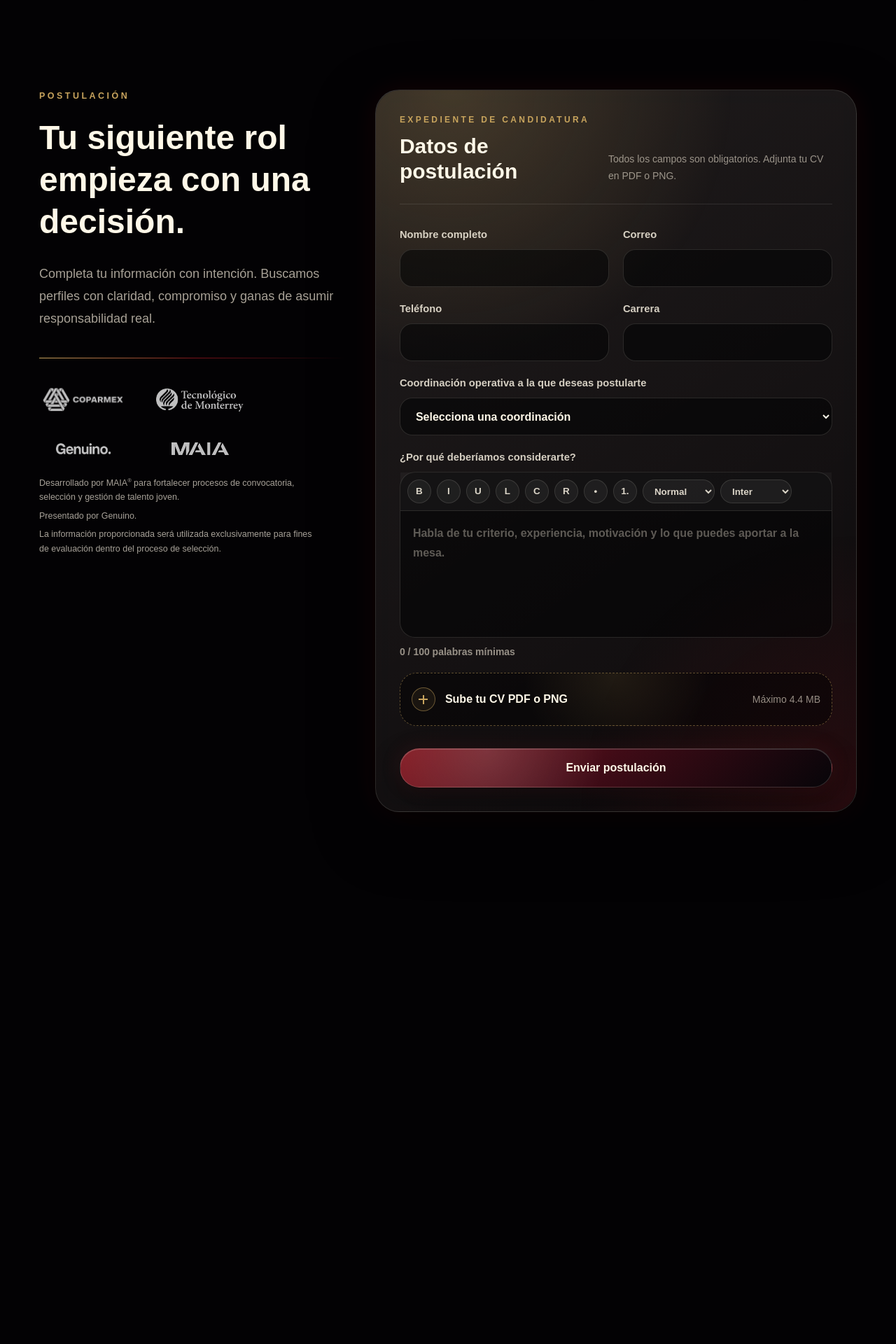
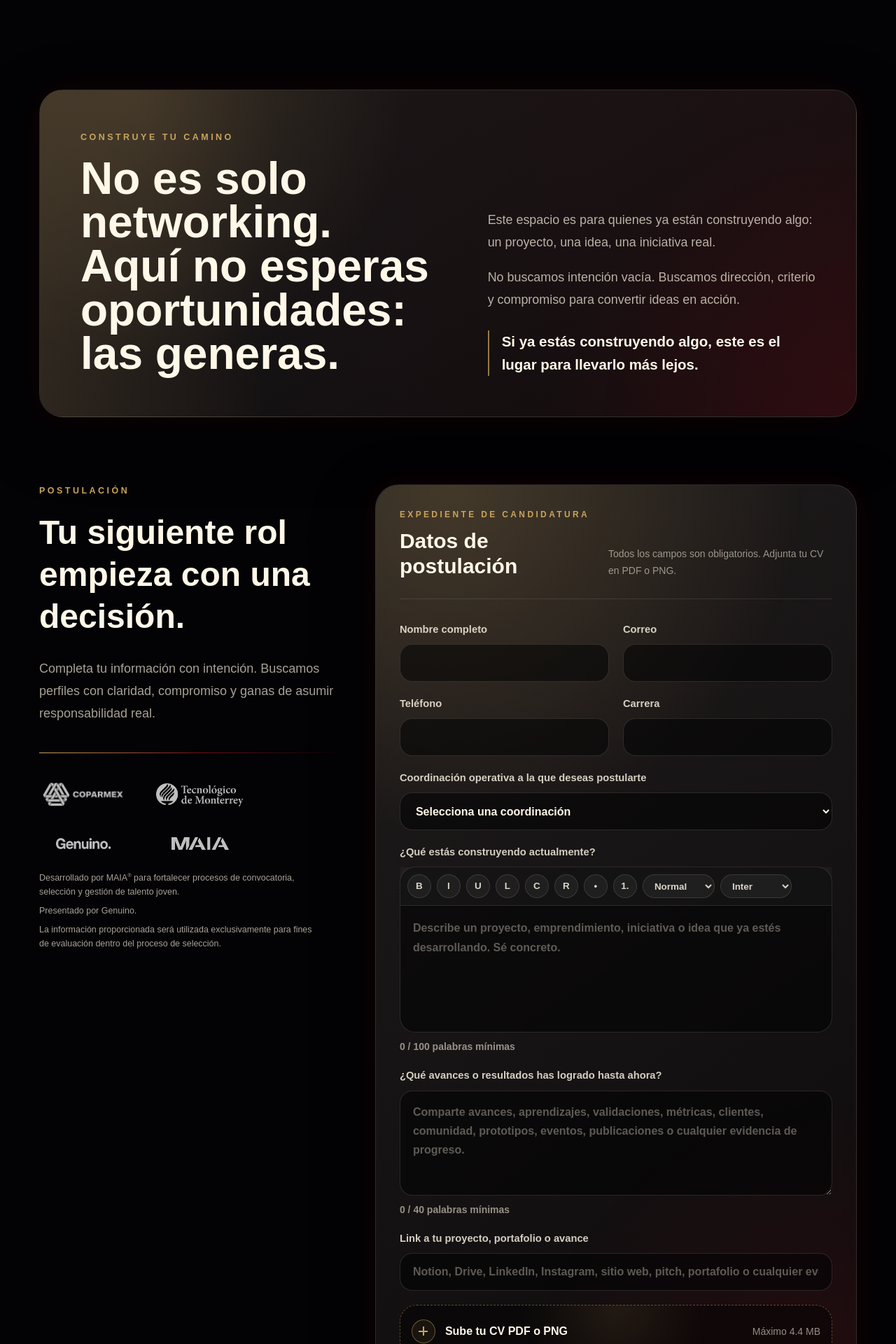
Before and after one commit to nathaliealvarez340-lgtm/lideres-coparmex, a Next.js app: page / in a window 1280 px wide. Shown: the part 2620-4540 px from the top of the page at 70% size. Before the commit the page ends 3908 px from the top, so only its background shows below. Built offline with nearby package versions, Linux system fonts and the light colour scheme.

Commit message:
Feat: filtro de perfiles + mejoras formulario + envío a Rodrigo

```diff
--- a/app/api/applications/route.ts
+++ b/app/api/applications/route.ts
@@ -5,6 +5,7 @@ const requiredFields = [
   "career",
   "coordination",
   "why",
+  "progress",
 ];
 
 const allowedCoordinations = [
@@ -28,6 +29,8 @@ export async function POST(request: Request) {
       ]),
     );
     const cv = formData.get("cv");
+    const projectLink = String(formData.get("projectLink") ?? "").trim();
+    values.projectLink = projectLink;
 
     const missingField = requiredFields.find((field) => !values[field]);
 
@@ -55,6 +58,16 @@ export async function POST(request: Request) {
     if (values.why.length < 20) {
       return Response.json(
         { message: "Cuéntanos un poco más sobre tu perfil." },
+        { status: 400 },
+      );
+    }
+
+    if (countWords(values.progress) < 40) {
+      return Response.json(
+        {
+          message:
+            "Tu respuesta sobre avances debe tener al menos 40 palabras mínimas.",
+        },
         { status: 400 },
       );
     }
@@ -100,9 +113,12 @@ export async function POST(request: Request) {
       },
       body: JSON.stringify({
         from: fromEmail,
-        to: ["nathaliealvarez340@gmail.com"],
+        to: [
+          "nathaliealvarez340@gmail.com",
+          "Rpolancomaldonado@gmail.com",
+        ],
         reply_to: values.email,
-        subject: `Nueva postulación - ${values.fullName}`,
+        subject: "Nueva postulación | Mesa de Líderes COPARMEX",
         html: buildEmailHtml(values),
         attachments: [
           {
@@ -151,6 +167,10 @@ function isAllowedFile(file: File) {
   );
 }
 
+function countWords(text: string) {
+  return text.match(/[\p{L}\p{N}]+(?:['’-][\p{L}\p{N}]+)*/gu)?.length ?? 0;
+}
+
 function getContentTypeFromName(fileName: string) {
   return fileName.toLowerCase().endsWith(".png") ? "image/png" : "application/pdf";
 }
@@ -164,8 +184,15 @@ function buildEmailHtml(values: Record<string, string>) {
       <p><strong>Teléfono:</strong> ${escapeHtml(values.phone)}</p>
       <p><strong>Carrera:</strong> ${escapeHtml(values.career)}</p>
       <p><strong>Coordinación:</strong> ${escapeHtml(values.coordination)}</p>
-      <p><strong>¿Por qué deberían considerarle?</strong></p>
+      <p><strong>¿Qué está construyendo actualmente?</strong></p>
       <p>${escapeHtml(values.why).replace(/\n/g, "<br />")}</p>
+      <p><strong>¿Qué avances o resultados ha logrado hasta ahora?</strong></p>
+      <p>${escapeHtml(values.progress).replace(/\n/g, "<br />")}</p>
+      ${
+        values.projectLink
+          ? `<p><strong>Link a proyecto, portafolio o avance:</strong> <a href="${escapeHtml(values.projectLink)}">${escapeHtml(values.projectLink)}</a></p>`
+          : ""
+      }
     </div>
   `;
 }
--- a/app/globals.css
+++ b/app/globals.css
@@ -549,6 +549,85 @@ body {
   line-height: 1.58;
 }
 
+.build-path-block {
+  animation: feature-enter 620ms ease both;
+}
+
+.build-path-panel {
+  position: relative;
+  display: grid;
+  overflow: hidden;
+  gap: clamp(28px, 5vw, 72px);
+  border: 1px solid rgba(255, 248, 232, 0.12);
+  border-radius: 34px;
+  background:
+    radial-gradient(circle at 12% 0%, rgba(200, 164, 93, 0.18), transparent 34%),
+    radial-gradient(circle at 100% 100%, rgba(122, 17, 25, 0.24), transparent 34%),
+    linear-gradient(145deg, rgba(255, 248, 232, 0.09), rgba(255, 248, 232, 0.026)),
+    rgba(10, 6, 8, 0.52);
+  box-shadow:
+    0 28px 90px rgba(0, 0, 0, 0.38),
+    0 0 42px rgba(122, 17, 25, 0.14);
+  backdrop-filter: blur(20px);
+  padding: clamp(28px, 5vw, 58px);
+}
+
+.build-path-panel::before {
+  position: absolute;
+  inset: 0;
+  border-radius: inherit;
+  background: linear-gradient(
+    90deg,
+    rgba(200, 164, 93, 0.18),
+    transparent 28%,
+    rgba(122, 17, 25, 0.12)
+  );
+  content: "";
+  opacity: 0.72;
+  pointer-events: none;
+}
+
+.build-path-panel > * {
+  position: relative;
+  z-index: 1;
+}
+
+.build-path-panel h2 {
+  margin-top: 18px;
+  max-width: 780px;
+  color: #fff8e8;
+  font-size: clamp(2.25rem, 5vw, 5.1rem);
+  font-weight: 760;
+  letter-spacing: 0;
+  line-height: 0.98;
+  text-wrap: balance;
+}
+
+.build-path-copy {
+  max-width: 620px;
+}
+
+.build-path-copy p {
+  color: rgba(232, 223, 207, 0.78);
+  font-size: clamp(1rem, 1.4vw, 1.16rem);
+  line-height: 1.78;
+}
+
+.build-path-copy p + p {
+  margin-top: 18px;
+}
+
+.build-path-copy strong {
+  display: block;
+  margin-top: 28px;
+  border-left: 2px solid rgba(200, 164, 93, 0.72);
+  color: #fff8e8;
+  font-size: clamp(1.08rem, 1.6vw, 1.28rem);
+  font-weight: 760;
+  line-height: 1.58;
+  padding-left: 18px;
+}
+
 @keyframes process-step-enter {
   from {
     filter: blur(7px);
@@ -620,6 +699,13 @@ body {
   border-color: rgba(200, 164, 93, 0.78);
   background: rgba(3, 2, 4, 0.7);
   box-shadow: 0 0 0 4px rgba(200, 164, 93, 0.12);
+}
+
+.simple-textarea {
+  min-height: 150px;
+  resize: vertical;
+  line-height: 1.7;
+  padding-top: 16px;
 }
 
 .rich-editor-shell {
@@ -868,6 +954,13 @@ body {
   }
 }
 
+@media (min-width: 900px) {
+  .build-path-panel {
+    grid-template-columns: 1.05fr 0.95fr;
+    align-items: end;
+  }
+}
+
 @media (max-width: 767px) {
   .coordination-feature-card {
     min-height: 280px;
--- a/app/page.tsx
+++ b/app/page.tsx
@@ -151,6 +151,7 @@ export default function Home() {
           id="postulacion"
         >
           <SelectionProcess />
+          <BuildPathBlock />
           <div className="mx-auto grid max-w-7xl gap-10 lg:grid-cols-[0.78fr_1.22fr] lg:items-start">
             <div className="sticky top-10 hidden lg:block">
               <p className="section-kicker">Postulación</p>
@@ -181,6 +182,33 @@ export default function Home() {
         </section>
       </div>
     </main>
+  );
+}
+
+function BuildPathBlock() {
+  return (
+    <div className="build-path-block mx-auto mb-24 max-w-7xl">
+      <div className="build-path-panel">
+        <div>
+          <p className="section-kicker">CONSTRUYE TU CAMINO</p>
+          <h2>No es solo networking. Aquí no esperas oportunidades: las generas.</h2>
+        </div>
+        <div className="build-path-copy">
+          <p>
+            Este espacio es para quienes ya están construyendo algo: un
+            proyecto, una idea, una iniciativa real.
+          </p>
+          <p>
+            No buscamos intención vacía. Buscamos dirección, criterio y
+            compromiso para convertir ideas en acción.
+          </p>
+          <strong>
+            Si ya estás construyendo algo, este es el lugar para llevarlo más
+            lejos.
+          </strong>
+        </div>
+      </div>
+    </div>
   );
 }
 
--- a/app/ui/application-form.tsx
+++ b/app/ui/application-form.tsx
@@ -12,10 +12,11 @@ const acceptedTypes = ["application/pdf", "image/png"];
 const acceptedExtensions = [".pdf", ".png"];
 const maxFileSize = 4.4 * 1024 * 1024;
 const minimumWords = 100;
+const progressMinimumWords = 40;
 const pasteWarning =
   "Para asegurar una respuesta auténtica, este campo debe escribirse manualmente.";
 const successMessage =
-  "Gracias por dar el primer paso para formar parte de la Mesa de Líderes COPARMEX.\n\nTu información será revisada por la mesa directiva. En caso de que tu perfil sea aprobado y avance a la siguiente fase, nos pondremos en contacto contigo por correo.\n\nMientras tanto, sigue preparándote: las oportunidades importantes también reconocen a quienes llegan con intención, criterio y compromiso.";
+  "Gracias por dar el primer paso para formar parte de la Mesa de Líderes COPARMEX.\n\nTu información será revisada por la mesa directiva. Este proceso prioriza perfiles con iniciativa real, dirección clara y evidencia de construcción.\n\nEn caso de que tu perfil avance a la siguiente fase, nos pondremos en contacto contigo por correo.\n\nMientras tanto, sigue construyendo. Eso también habla por ti.";
 
 export function ApplicationForm({ coordinations }: ApplicationFormProps) {
   const editorRef = useRef<HTMLDivElement>(null);
@@ -23,9 +24,11 @@ export function ApplicationForm({ coordinations }: ApplicationFormProps) {
   const [message, setMessage] = useState("");
   const [fileName, setFileName] = useState("");
   const [pasteNotice, setPasteNotice] = useState("");
+  const [progressText, setProgressText] = useState("");
   const [whyText, setWhyText] = useState("");
 
   const wordCount = countWords(whyText);
+  const progressWordCount = countWords(progressText);
 
   function runCommand(command: string, value?: string) {
     editorRef.current?.focus();
@@ -61,9 +64,18 @@ export function ApplicationForm({ coordinations }: ApplicationFormProps) {
       return;
     }
 
+    if (countWords(progressText) < progressMinimumWords) {
+      setStatus("error");
+      setMessage(
+        "Tu respuesta sobre avances debe tener al menos 40 palabras mínimas.",
+      );
+      return;
+    }
+
     const form = event.currentTarget;
     const formData = new FormData(form);
     formData.set("why", cleanWhy);
+    formData.set("progress", normalizeText(progressText));
     const file = formData.get("cv");
 
     if (!(file instanceof File) || file.size === 0) {
@@ -108,6 +120,7 @@ export function ApplicationForm({ coordinations }: ApplicationFormProps) {
         editorRef.current.innerHTML = "";
       }
       setWhyText("");
+      setProgressText("");
       setPasteNotice("");
       setFileName("");
       setStatus("success");
@@ -130,7 +143,7 @@ export function ApplicationForm({ coordinations }: ApplicationFormProps) {
         </div>
         <div className="mx-auto mt-7 h-px w-28 bg-gradient-to-r from-transparent via-[#c8a45d] to-transparent" />
         <h3 className="mt-8 text-center text-3xl font-semibold text-[#fff8e8] sm:text-4xl">
-          Postulación recibida
+          Postulación recibida.
         </h3>
         <p className="mx-auto mt-5 max-w-2xl text-center text-lg leading-8 text-[#e8dfcf]/78">
           {message.split("\n\n").map((paragraph) => (
@@ -185,7 +198,7 @@ export function ApplicationForm({ coordinations }: ApplicationFormProps) {
         </label>
 
         <div className="field-shell sm:col-span-2">
-          <span>¿Por qué deberíamos considerarte?</span>
+          <span>¿Qué estás construyendo actualmente?</span>
           <div className="rich-editor-shell">
             <div className="editor-toolbar" aria-label="Herramientas del editor">
               <ToolbarButton label="Negrita" onClick={() => runCommand("bold")}>
@@ -263,7 +276,7 @@ export function ApplicationForm({ coordinations }: ApplicationFormProps) {
               aria-label="Respuesta de postulación"
               className="rich-editor"
               contentEditable
-              data-placeholder="Habla de tu criterio, experiencia, motivación y lo que puedes aportar a la mesa."
+              data-placeholder="Describe un proyecto, emprendimiento, iniciativa o idea que ya estés desarrollando. Sé concreto."
               onContextMenu={(event) => {
                 event.preventDefault();
                 setPasteNotice(pasteWarning);
@@ -288,6 +301,29 @@ export function ApplicationForm({ coordinations }: ApplicationFormProps) {
           </p>
           {pasteNotice ? <p className="paste-notice">{pasteNotice}</p> : null}
         </div>
+
+        <label className="field-shell sm:col-span-2">
+          <span>¿Qué avances o resultados has logrado hasta ahora?</span>
+          <textarea
+            className="field-control simple-textarea"
+            name="progress"
+            onChange={(event) => setProgressText(event.currentTarget.value)}
+            placeholder="Comparte avances, aprendizajes, validaciones, métricas, clientes, comunidad, prototipos, eventos, publicaciones o cualquier evidencia de progreso."
+            required
+            value={progressText}
+          />
+          <p className="text-sm text-[#e8dfcf]/62">
+            {progressWordCount} / {progressMinimumWords} palabras mínimas
+          </p>
+        </label>
+
+        <Field
+          className="sm:col-span-2"
+          label="Link a tu proyecto, portafolio o avance"
+          name="projectLink"
+          placeholder="Notion, Drive, LinkedIn, Instagram, sitio web, pitch, portafolio o cualquier evidencia de lo que estás construyendo."
+          type="text"
+        />
 
         <label className="dropzone sm:col-span-2">
           <input
@@ -356,18 +392,28 @@ function ToolbarButton({
 }
 
 function Field({
+  className = "",
   label,
   name,
+  placeholder,
   type,
 }: {
+  className?: string;
   label: string;
   name: string;
+  placeholder?: string;
   type: string;
 }) {
   return (
-    <label className="field-shell">
+    <label className={`field-shell ${className}`}>
       <span>{label}</span>
-      <input className="field-control" name={name} required type={type} />
+      <input
+        className="field-control"
+        name={name}
+        placeholder={placeholder}
+        required={!placeholder}
+        type={type}
+      />
     </label>
   );
 }
```
